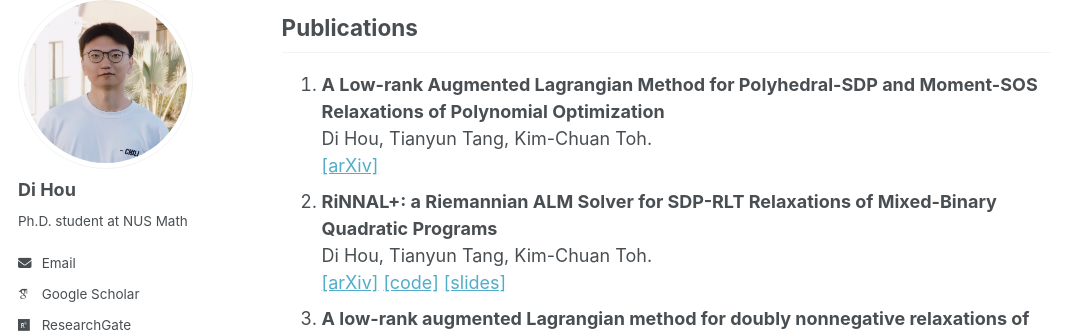
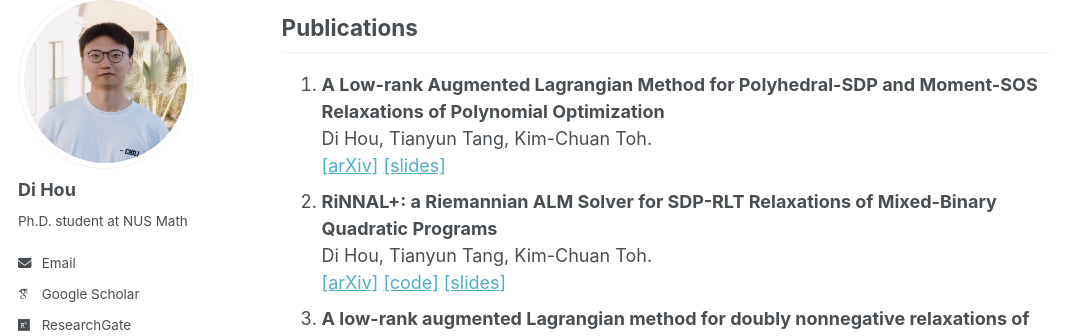
Before and after one commit to HouDiOpt/HouDiOpt.github.io, a Jekyll site: the page built from _pages/about.md, in a window 1280 px wide and 900 px high, scrolled down 438 px. Shown: the part 105-441 px from the top of the window, without its empty margins (0-1082 px from the left). Built offline with Jekyll 4.4.1, drawn with Linux system fonts in a browser that asks for light colours; some web fonts are replaced; a script that is not in the unit is left out.

Commit message:
Update publication links in about.md
Added slides link for the first publication.

```diff
--- a/_pages/about.md
+++ b/_pages/about.md
@@ -19,7 +19,7 @@ Publications
 ------
 1. **A Low-rank Augmented Lagrangian Method for Polyhedral-SDP and Moment-SOS Relaxations of Polynomial Optimization**
 <br>Di Hou, Tianyun Tang, Kim-Chuan Toh.
-<br>[[arXiv]](https://arxiv.org/abs/2512.06359)
+<br>[[arXiv]](https://arxiv.org/abs/2512.06359) [[slides]](/files/RiNNALPOP.pdf)
 1. **RiNNAL+: a Riemannian ALM Solver for SDP-RLT Relaxations of Mixed-Binary Quadratic Programs**
 <br>Di Hou, Tianyun Tang, Kim-Chuan Toh.
 <br>[[arXiv]](https://arxiv.org/abs/2507.13776) [[code]](https://github.com/HouDiOpt/RiNNALplus) [[slides]](/files/RiNNALplus_ICCOPT.pdf)
```
